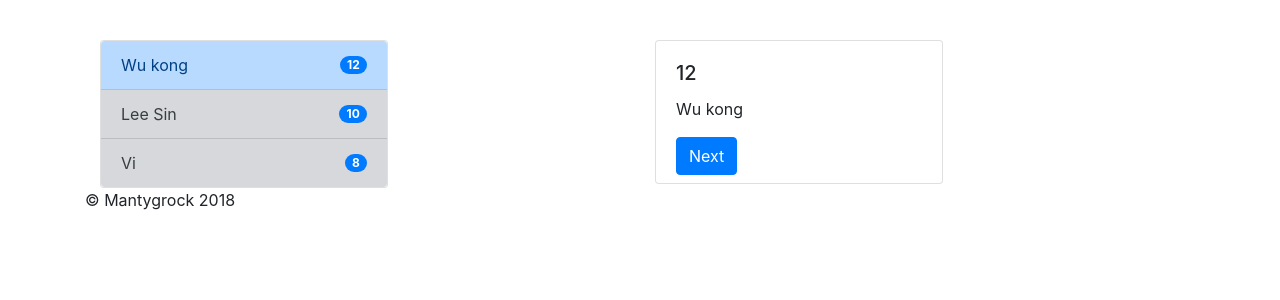
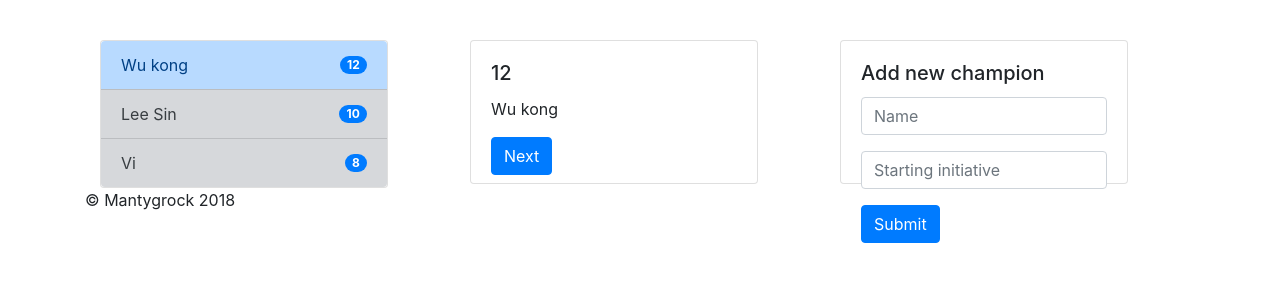
Before and after one commit to denis-royz/initiative_order, a Flask app: page /init in a window 1280 px wide. Shown: the top 300 px of the page. Run offline with Flask 2, Linux system fonts and the light colour scheme; some libraries are stand-ins or nearby versions.

Commit message:
Create /init/add support

```diff
--- a/app.py
+++ b/app.py
@@ -35,6 +35,15 @@ def initiative_next():
     return render_template('initiative.html', init=holder)
 
 
+@app.route('/init/add')
+def initiative_add():
+    name = request.args.get('name')
+    value = request.args.get('value')
+    holder = init.get_session_holder()
+    holder.add_actor(name, int(value))
+    return render_template('initiative.html', init=holder)
+
+
 @app.route('/init/delay')
 def initiative_delay():
     name = request.args.get('name')
--- a/templates/initiative.html
+++ b/templates/initiative.html
@@ -45,6 +45,22 @@
               </div>
             </div>
          </div>
+        <div class="col-sm">
+            <div class="card" style="width: 18rem; height: 9rem;">
+              <div class="card-body">
+                <h5 class="card-title">Add new champion</h5>
+                  <form>
+                      <div class="form-group">
+                        <input class="form-control" type="text" placeholder="Name">
+                      </div>
+                      <div class="form-group">
+                        <input class="form-control" type="text" placeholder="Starting initiative">
+                      </div>
+                      <button type="submit" class="btn btn-primary">Submit</button>
+                  </form>
+              </div>
+            </div>
+         </div>
       </div>
     </div>
     <footer class="footer">
```
